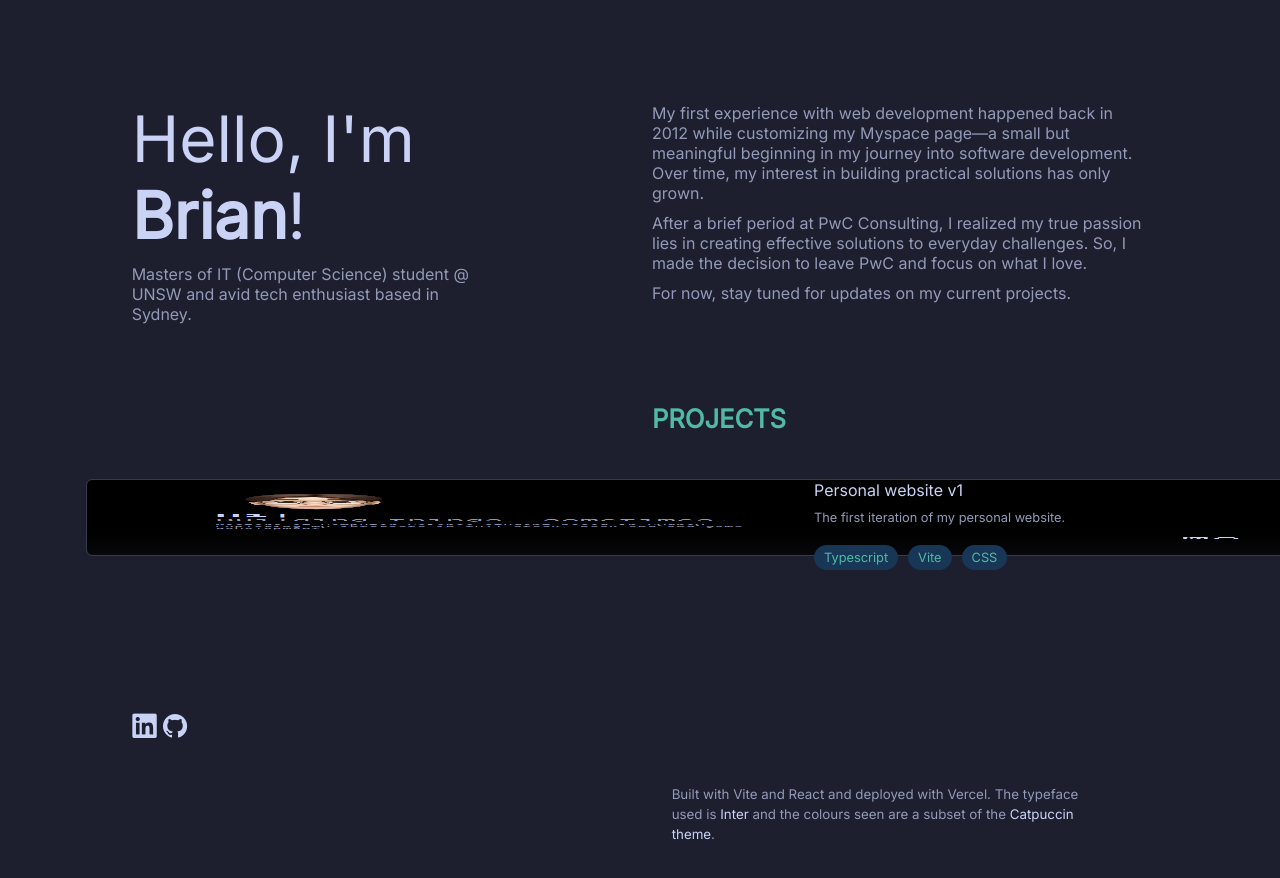
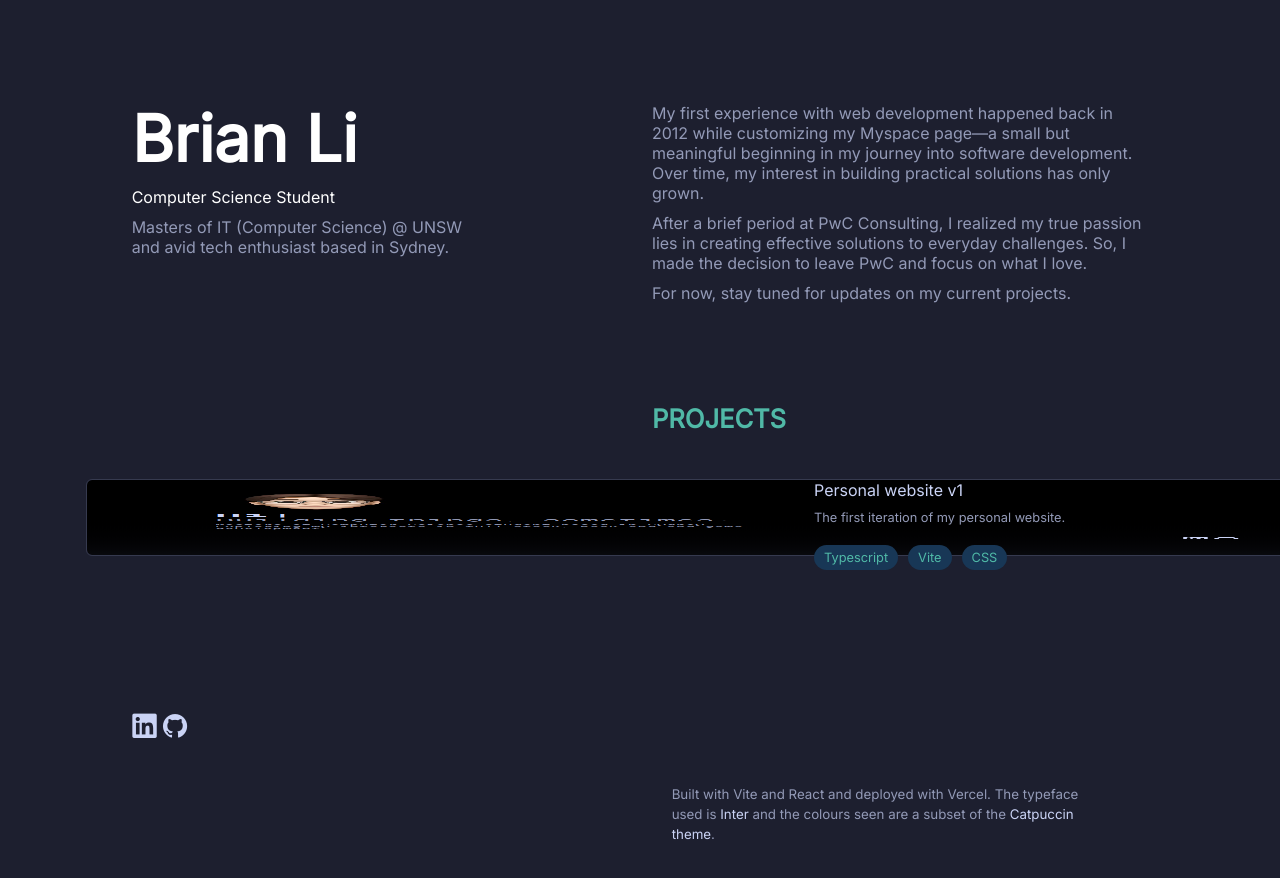
Before and after one commit to brianchunghli/website-v2, a React (Vite) app: page / in a window 1280 px wide. Shown: the top 878 px of the page. Built offline with nearby package versions, Linux system fonts and the light colour scheme.

Commit message:
refactor: updated tag lines and added scroll to top feature

```diff
--- a/src/pages/Blurb.tsx
+++ b/src/pages/Blurb.tsx
@@ -1,18 +1,27 @@
 import "../styles/Blurb.css"
 import Socials from "./Social";
+
+const scrollToTop = () => {
+  window.scrollTo(0, 0)
+  window.history.replaceState(null, '', window.location.pathname);
+}
 
 export default function Blurb() {
   return (
     <section id="blurb">
       <div id="blurb-floating" >
         <div>
-          <span id="blurb-floating-title" className="highlight" >Hello, I'm
-            <span id="blurb-floating-title-name"> Brian</span>!
+          <span id="blurb-floating-title" className="highlight-white" >
+            <span role="button" aria-label="back-to-top" id="blurb-floating-title-name" onClick={scrollToTop}> Brian Li</span>
           </span>
         </div>
         <div id="blurb-floating-body">
-          Masters of IT (Computer Science) student @ UNSW and
-          avid tech enthusiast based in Sydney.
+          <div className="highlight-white">
+            Computer Science Student
+          </div>
+          <div>
+            Masters of IT (Computer Science) @ UNSW and avid tech enthusiast based in Sydney.
+          </div>
         </div>
       </div >
       <Socials />
```
